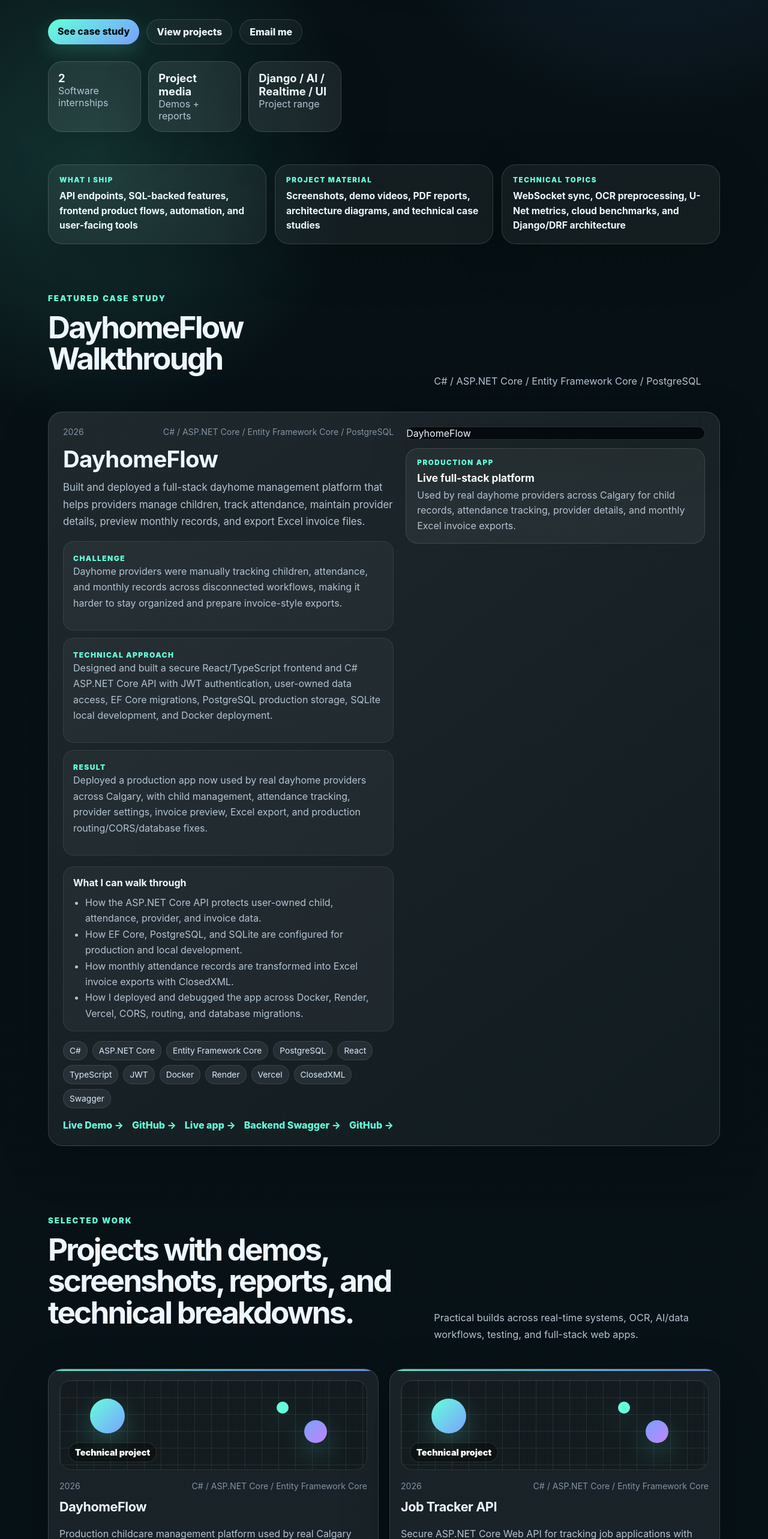
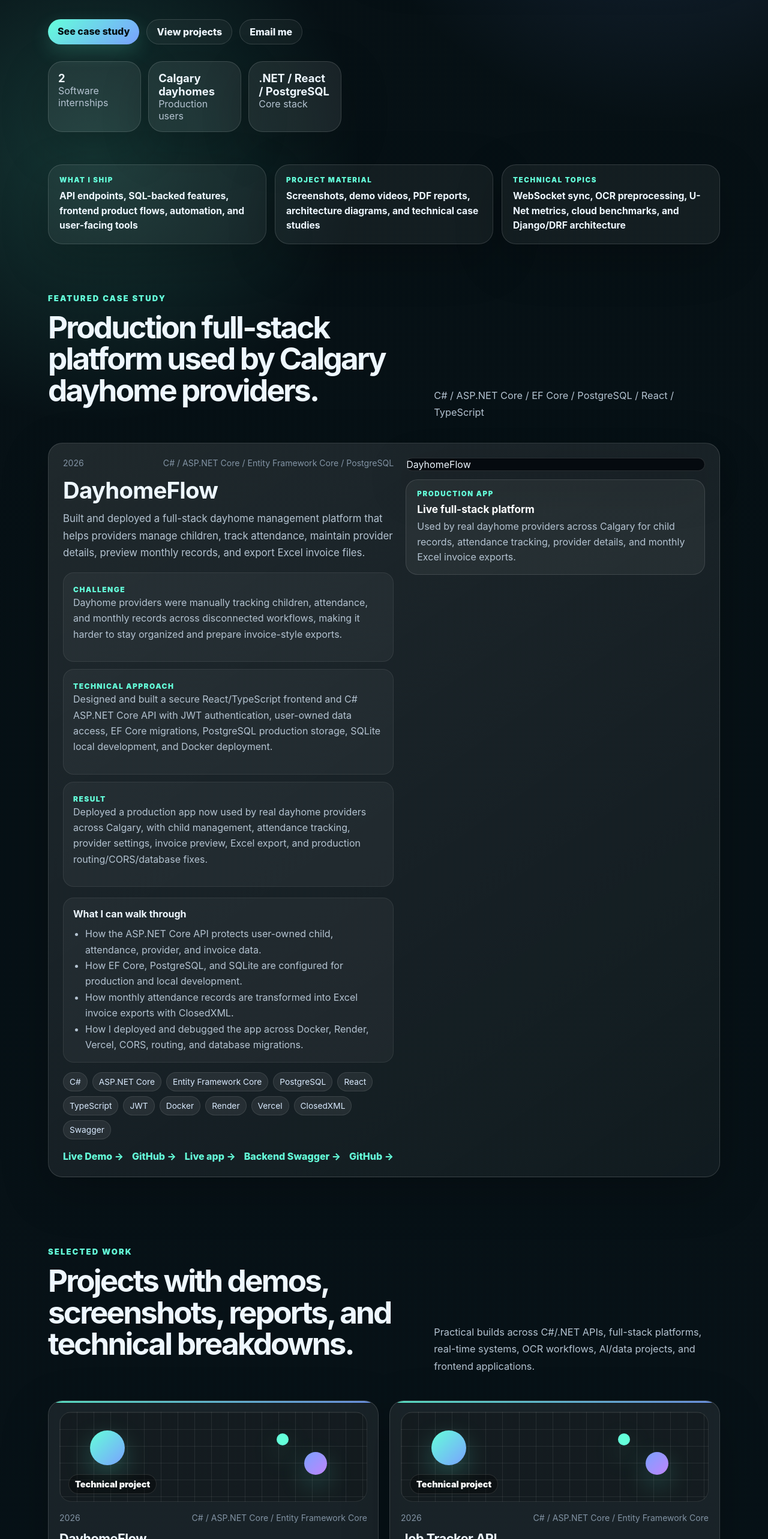
Before and after one commit to MusaJawad/musa-jawad-portfolio, a React (Vite) app: page / in a window 1280 px wide. Shown: the part 941-3506 px from the top of the page at 60% size. Built offline with nearby package versions, Linux system fonts and the light colour scheme.

Commit message:
Refine portfolio copy for DayhomeFlow

```diff
--- a/src/App.tsx
+++ b/src/App.tsx
@@ -17,8 +17,8 @@ export default function App() {
   const stats = useMemo(
     () => [
       { label: 'Software internships', value: '2' },
-      { label: 'Demos + reports', value: 'Project media' },
-      { label: 'Project range', value: 'Django / AI / Realtime / UI' },
+      { label: 'Production users', value: 'Calgary dayhomes' },
+      { label: 'Core stack', value: '.NET / React / PostgreSQL' },
     ],
     []
   );
@@ -28,26 +28,35 @@ export default function App() {
   return (
     <div className="site-shell">
       <div className="noise" aria-hidden="true" />
+
       <Header profile={profile} />
+
       <main>
         <Hero profile={profile} stats={stats} />
         <ProofStrip />
 
         <section id="case-study" className="section container">
           <div className="section-kicker">Featured case study</div>
+
           <div className="section-headline tight-headline">
-            <h2>DayhomeFlow Walkthrough</h2>
-            <p>C# / ASP.NET Core / Entity Framework Core / PostgreSQL</p>
+            <h2>Production full-stack platform used by Calgary dayhome providers.</h2>
+            <p>C# / ASP.NET Core / EF Core / PostgreSQL / React / TypeScript</p>
           </div>
+
           <FeaturedCaseStudy project={featuredProject} />
         </section>
 
         <section id="work" className="section container">
           <div className="section-kicker">Selected work</div>
+
           <div className="section-headline">
             <h2>Projects with demos, screenshots, reports, and technical breakdowns.</h2>
-            <p>Practical builds across real-time systems, OCR, AI/data workflows, testing, and full-stack web apps.</p>
+            <p>
+              Practical builds across C#/.NET APIs, full-stack platforms, real-time systems,
+              OCR workflows, AI/data projects, and frontend applications.
+            </p>
           </div>
+
           <div className="project-grid">
             {projects.map((project) => (
               <ProjectCard key={project.id} project={project} />
@@ -57,38 +66,54 @@ export default function App() {
 
         <section id="build" className="section container">
           <div className="section-kicker">Engineering approach</div>
+
           <div className="section-headline simple-headline">
             <h2>Backend-first, product-aware, and focused on reliability.</h2>
           </div>
+
           <BuildPrinciples />
         </section>
 
         <section id="skills" className="section container split-section">
           <div>
             <div className="section-kicker">Technical range</div>
-            <h2>Backend-first, but useful across the stack.</h2>
+
+            <h2>C#/.NET backend strength with full-stack execution.</h2>
+
             <p className="muted">
-              APIs, databases, testing, frontend implementation, and data/AI workflows — grouped by what I can use in real projects.
+              APIs, authentication, databases, deployment, frontend implementation, and
+              data/AI workflows — grouped by what I can use in real projects.
             </p>
           </div>
+
           <SkillMatrix skills={skills} />
         </section>
 
         <section id="experience" className="section container">
           <div className="section-kicker">Experience</div>
+
           <div className="section-headline">
-            <h2>Internship experience plus technical community leadership.</h2>
-            <p>Short, relevant, and focused on production fixes, APIs, data workflows, and team execution.</p>
+            <h2>Internship experience plus client-facing production work.</h2>
+            <p>
+              Focused on backend features, APIs, SQL, performance improvements, production fixes,
+              and shipping real user-facing software.
+            </p>
           </div>
+
           <ExperienceTimeline experience={experience} />
         </section>
 
         <section id="feedback" className="section container compact-section">
           <div className="section-kicker">Client feedback</div>
+
           <div className="section-headline simple-headline">
             <h2>5-star feedback from past web development projects.</h2>
-            <p>Feedback from internship/client-style projects involving website development, performance optimization, and page creation.</p>
+            <p>
+              Feedback from internship/client-style projects involving website development,
+              performance optimization, backend features, and page creation.
+            </p>
           </div>
+
           <ClientFeedback testimonials={testimonials} />
         </section>
 
@@ -98,6 +123,7 @@ export default function App() {
           <Contact profile={profile} />
         </section>
       </main>
+
       <Footer profile={profile} />
     </div>
   );
```
